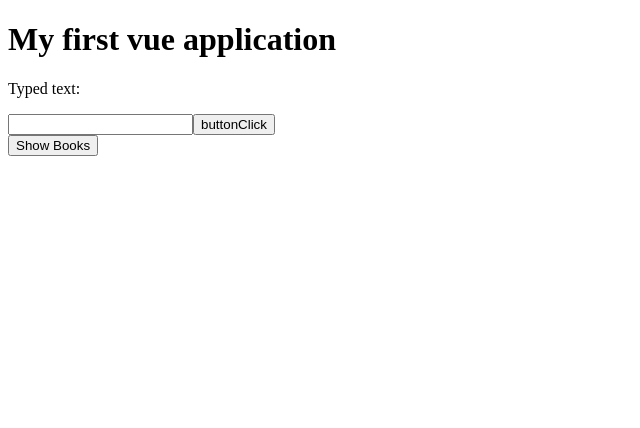
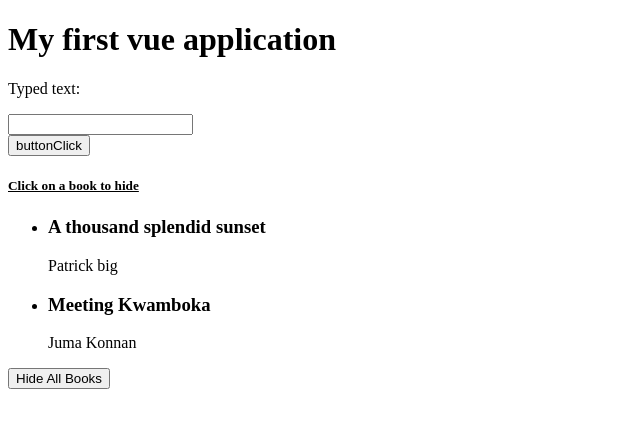
Before and after one commit to Samkipz/vue-projects, a Vue app: page / in a window 1280 px wide. Shown: the top 428 px of the page, without its empty margins (0-640 px from the left). Built offline with nearby package versions, Linux system fonts and the light colour scheme.

Commit message:
fixed showing books

```diff
--- a/src/App.vue
+++ b/src/App.vue
@@ -2,12 +2,15 @@
     <h1> {{ Topic }}</h1>
     <p>Typed text: {{ text }}</p>
     <input type="text" ref="name" v-model="text">
+    <div></div>
     <button @click="handleClick"> buttonClick </button>
 
     <br>
     <div v-if="showBooks">
+        <h5><u>Click on a book to hide</u></h5>
         <ul>
-            <li v-for="book in filteredBooks" :class="{ fav: book.isFav }" @click="toggleFav(book)">
+            <li v-for="(book, index) in showBooks" v-bind:key="index" :class="{ fav: book.isFav }"
+                @click="toggleFav(book)">
                 <h3>{{ book.title }}</h3>
                 <p> {{ book.author }}</p>
             </li>
@@ -15,7 +18,7 @@
     </div>
 
     <button @click="toggleShowBooks">
-        <span v-if="showBooks">Hide Books</span>
+        <span v-if="showBooks">Hide All Books</span>
         <span v-else>Show Books</span>
     </button>
 </template>
@@ -27,17 +30,18 @@ export default {
     data() {
         return {
             Topic: 'My first vue application',
+            text: '',
             url: 'http://books.toscrape.com/',
             books: [
                 { title: 'A thousand splendid sunset', author: 'Patrick big', isFav: true },
                 { title: 'Meeting Kwamboka', author: 'Juma Konnan', isFav: true },
-                { title: 'Many ways no way', author: 'Samkipz', isFav: true },
+                { title: 'Many ways no way', author: 'Samkipz', isFav: false },
             ]
         }
     },
     methods: {
         handleClick() {
-            console.log()
+            alert("Button clicked!")
         },
         toggleShowBooks() {
             this.showBooks = !this.showBooks
@@ -47,7 +51,7 @@ export default {
         }
     },
     computed: {
-        filteredBooks() {
+        showBooks() {
             return this.books.filter((item) => item.isFav)
         }
     }
```
